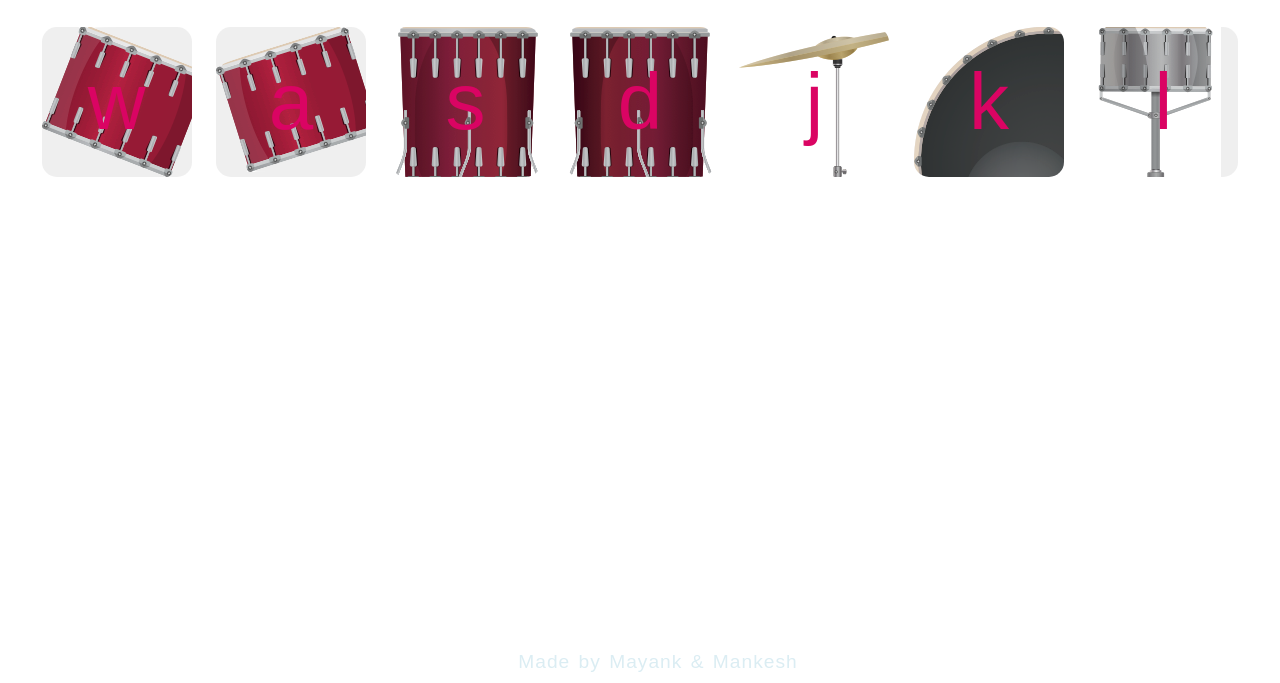
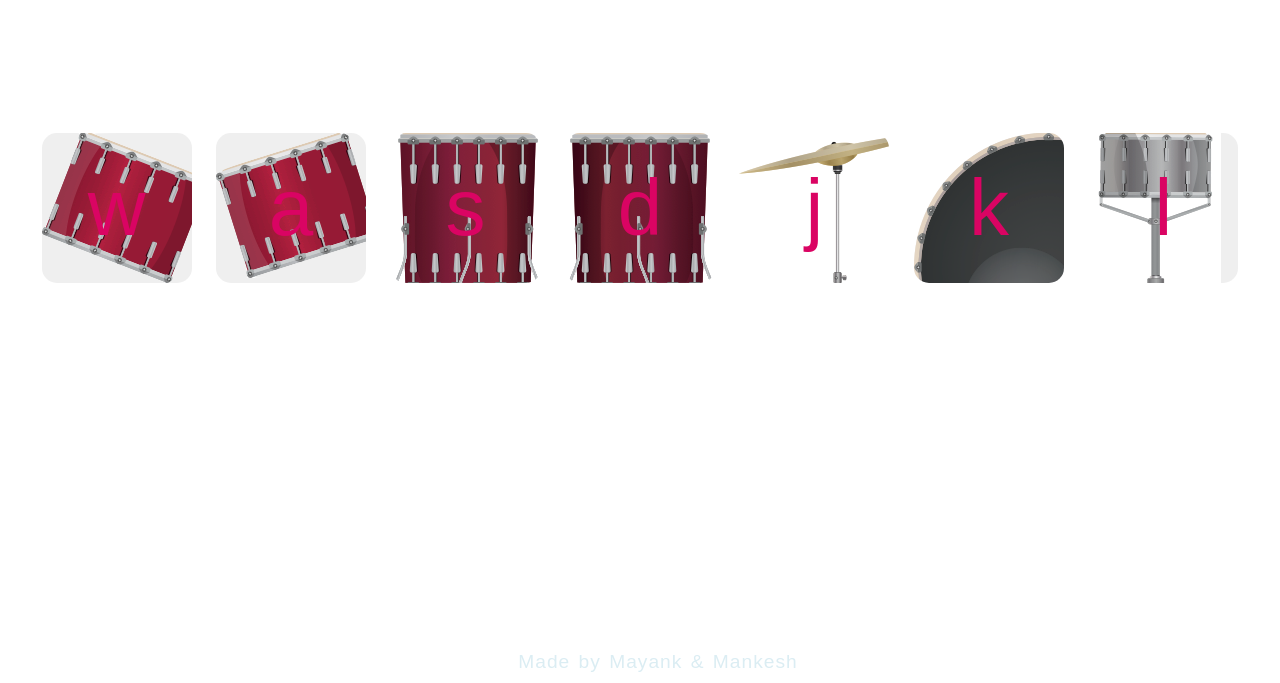
Before and after one commit to Mayank99876/Drum-kit, a plain HTML site: page index.html in a window 1280 px wide. Shown: the part 117-800 px from the top of the page. Drawn offline with Linux system fonts and the light colour scheme.

Commit message:
Update styles.css

```diff
--- a/styles.css
+++ b/styles.css
@@ -12,7 +12,7 @@ h1 {
   color: #dbedf3;
 }
 
-.set {
+.keys {
   margin: 10% auto;
 }
 
```
